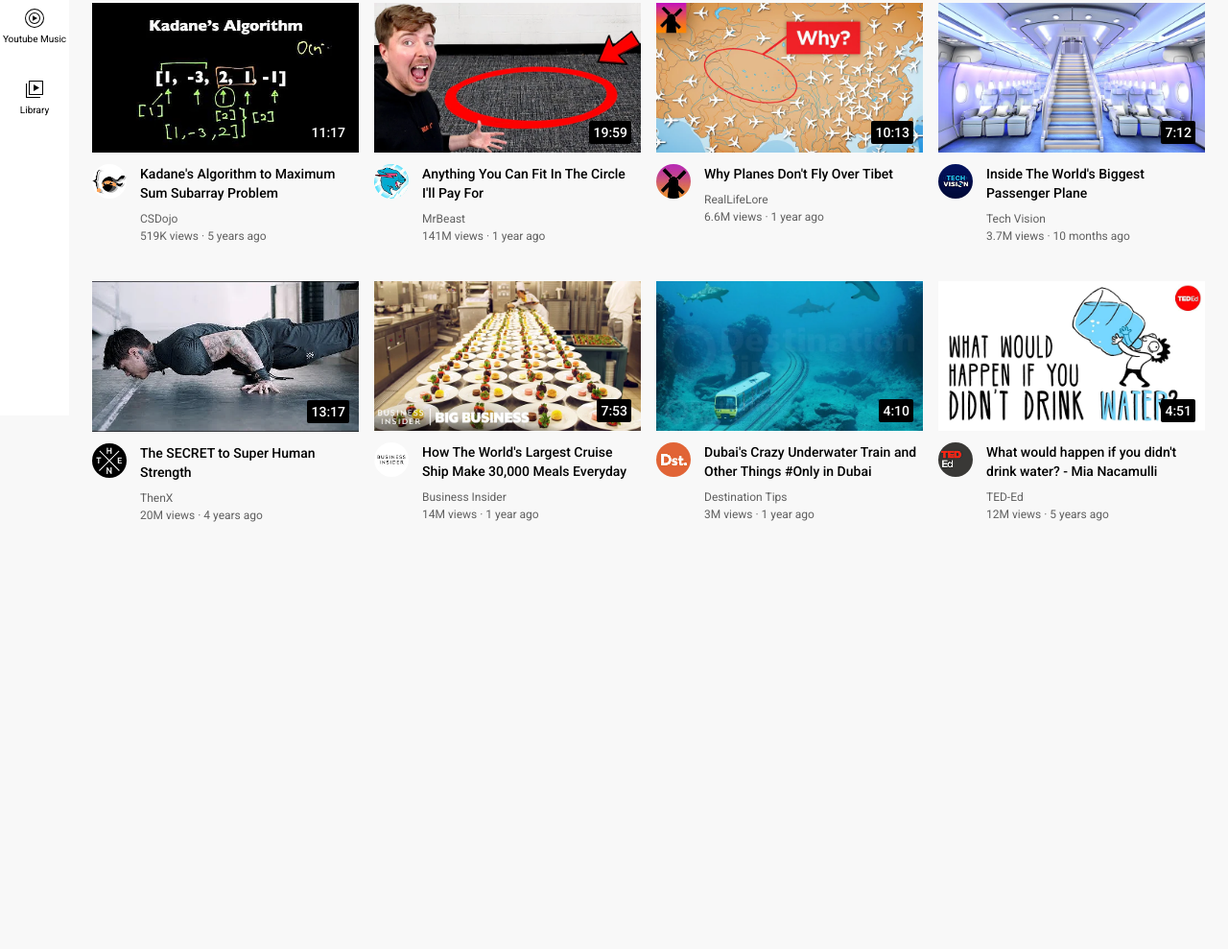
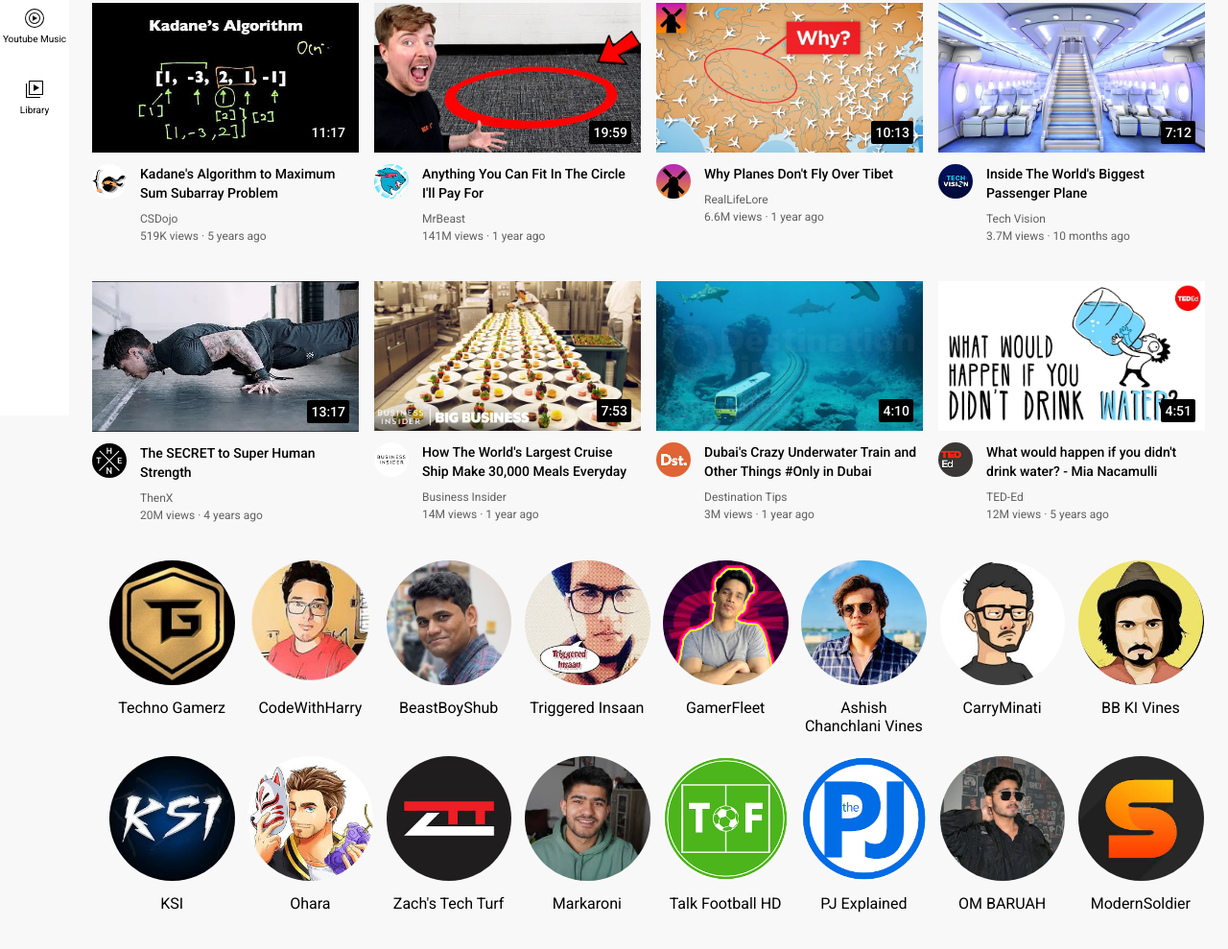
Before and after one commit to Harsh-LM10/YOUTUBE-CLONE, a plain HTML site: page index.html in a window 1280 px wide. Shown: the part 367-1356 px from the top of the page at 96% size. Before the commit the page ends 961 px from the top, so only its background shows below. Drawn offline with Linux system fonts and the light colour scheme.

Commit message:
V2-channels

```diff
--- /dev/null
+++ b/YT-STYLES/channel.css
@@ -0,0 +1,33 @@
+.channels-grid {
+  margin-left: 16px;
+  margin-top: 40px;
+  display: grid;
+  grid-template-columns: 1fr 1fr 1fr 1fr 1fr 1fr 1fr 1fr;
+  justify-content: space-between;
+  row-gap: 25px;
+  column-gap: 10px;
+}
+
+.popular-container {
+  display: flex;
+  flex-direction: column;
+  align-items: center;
+  max-width: 100%;
+  max-height: 100%;
+}
+
+.popular-container a {
+  max-width: 130px;
+  max-height: 179px;
+}
+
+.popular-pfp {
+  height: 73%;
+  border-radius: 130px;
+}
+
+.popular-channel-name {
+  font-family: roboto, arial;
+  margin-top: 10px;
+  text-align: center;
+}
--- a/index.html
+++ b/index.html
@@ -6,6 +6,7 @@
   <link rel="stylesheet" href="YT-STYLES/header.css">
   <link rel="stylesheet" href="YT-STYLES/general.css">
   <link rel="stylesheet" href="YT-STYLES/sidebar.css">
+  <link rel="stylesheet" href="YT-STYLES/channel.css">
   <link rel="preconnect" href="https://fonts.googleapis.com">
   <link rel="preconnect" href="https://fonts.gstatic.com" crossorigin>
   <link href="https://fonts.googleapis.com/css2?family=Roboto:ital,wght@0,100..900;1,100..900&display=swap"
@@ -580,6 +581,168 @@
         </div>
       </div>
     </section>
+
+    <section class="channels-grid">
+      <div class="popular-container">
+        <a href="https://www.youtube.com/@TechnoGamerzOfficial">
+          <img src="CHANNEL-PICTURE/channel-13.jpg" class="popular-pfp">
+
+          <div class="popular-channel-name">
+            Techno Gamerz
+          </div>
+        </a>
+      </div>
+
+      <div class="popular-container">
+        <a href="https://www.youtube.com/@CodeWithHarry">
+          <img src="CHANNEL-PICTURE/channel-14.png" class="popular-pfp">
+
+          <div class="popular-channel-name">
+            CodeWithHarry
+          </div>
+        </a>
+      </div>
+
+      <div class="popular-container">
+        <a href="https://www.youtube.com/@BeastBoyShub">
+          <img src="CHANNEL-PICTURE/channel-15.jpg" class="popular-pfp">
+
+          <div class="popular-channel-name">
+            BeastBoyShub
+          </div>
+        </a>
+      </div>
+
+      <div class="popular-container">
+        <a href="https://www.youtube.com/@triggeredinsaan">
+          <img src="CHANNEL-PICTURE/channel-16.jpg" class="popular-pfp">
+
+          <div class="popular-channel-name">
+            Triggered Insaan
+          </div>
+        </a>
+      </div>
+
+      <div class="popular-container">
+        <a href="https://www.youtube.com/@GamerFleet">
+          <img src="CHANNEL-PICTURE/channel-17.jpg" class="popular-pfp">
+
+          <div class="popular-channel-name">
+            GamerFleet
+          </div>
+        </a>
+      </div>
+
+      <div class="popular-container">
+        <a href="https://www.youtube.com/@ashishchanchlanivines">
+          <img src="CHANNEL-PICTURE/channel-18.jpg" class="popular-pfp">
+
+          <div class="popular-channel-name">
+            Ashish Chanchlani Vines
+          </div>
+        </a>
+      </div>
+
+      <div class="popular-container">
+        <a href="https://www.youtube.com/@CarryMinati">
+          <img src="CHANNEL-PICTURE/channel-19.jpg" class="popular-pfp">
+
+          <div class="popular-channel-name">
+            CarryMinati
+          </div>
+        </a>
+      </div>
+
+      <div class="popular-container">
+        <a href="https://www.youtube.com/@BBKiVines">
+          <img src="CHANNEL-PICTURE/channel-20.jpg" class="popular-pfp">
+
+          <div class="popular-channel-name">
+            BB KI Vines
+          </div>
+        </a>
+      </div>
+
+      <div class="popular-container">
+        <a href="https://www.youtube.com/@KSI">
+          <img src="CHANNEL-PICTURE/channel-21.jpg" class="popular-pfp">
+
+          <div class="popular-channel-name">
+            KSI
+          </div>
+        </a>
+      </div>
+
+      <div class="popular-container">
+        <a href="https://www.youtube.com/@Ohara-the-Fox">
+          <img src="CHANNEL-PICTURE/channel-22.jpg" class="popular-pfp">
+
+          <div class="popular-channel-name">
+            Ohara
+          </div>
+        </a>
+      </div>
+
+      <div class="popular-container">
+        <a href="https://www.youtube.com/@ZachsTechTurf">
+          <img src="CHANNEL-PICTURE/channel-23.png" class="popular-pfp">
+
+          <div class="popular-channel-name">
+            Zach's Tech Turf
+          </div>
+        </a>
+      </div>
+
+      <div class="popular-container">
+        <a href="https://www.youtube.com/@Markaroni">
+          <img src="CHANNEL-PICTURE/channel-24.jpg" class="popular-pfp">
+
+          <div class="popular-channel-name">
+            Markaroni
+          </div>
+        </a>
+      </div>
+
+      <div class="popular-container">
+        <a href="https://www.youtube.com/@talkfootballhd">
+          <img src="CHANNEL-PICTURE/channel-25.png" class="popular-pfp">
+
+          <div class="popular-channel-name">
+            Talk Football HD
+          </div>
+        </a>
+      </div>
+
+      <div class="popular-container">
+        <a href="https://www.youtube.com/@PJExplained">
+          <img src="CHANNEL-PICTURE/channel-26.png" class="popular-pfp">
+
+          <div class="popular-channel-name">
+            PJ Explained
+          </div>
+        </a>
+      </div>
+
+      <div class="popular-container">
+        <a href="https://www.youtube.com/@omspeakss">
+          <img src="CHANNEL-PICTURE/channel-27.jpg" class="popular-pfp">
+
+          <div class="popular-channel-name">
+            OM BARUAH
+          </div>
+        </a>
+      </div>
+
+      <div class="popular-container">
+        <a href="https://www.youtube.com/@ModernSoldier">
+          <img src="CHANNEL-PICTURE/channel-28.jpg" class="popular-pfp">
+
+          <div class="popular-channel-name">
+            ModernSoldier
+          </div>
+        </a>
+      </div>
+    </section>
   </main>
 </body>
 </html>
```
Also changed, not shown: CHANNEL-PICTURE/channel-13.jpg (added), CHANNEL-PICTURE/channel-14.png (added), CHANNEL-PICTURE/channel-15.jpg (added), CHANNEL-PICTURE/channel-16.jpg (added), CHANNEL-PICTURE/channel-17.jpg (added), CHANNEL-PICTURE/channel-18.jpg (added), CHANNEL-PICTURE/channel-19.jpg (added), CHANNEL-PICTURE/channel-20.jpg (added), CHANNEL-PICTURE/channel-21.jpg (added), CHANNEL-PICTURE/channel-22.jpg (added), CHANNEL-PICTURE/channel-23.png (added), CHANNEL-PICTURE/channel-24.jpg (added), CHANNEL-PICTURE/channel-25.png (added), CHANNEL-PICTURE/channel-26.png (added), 2 more files.
